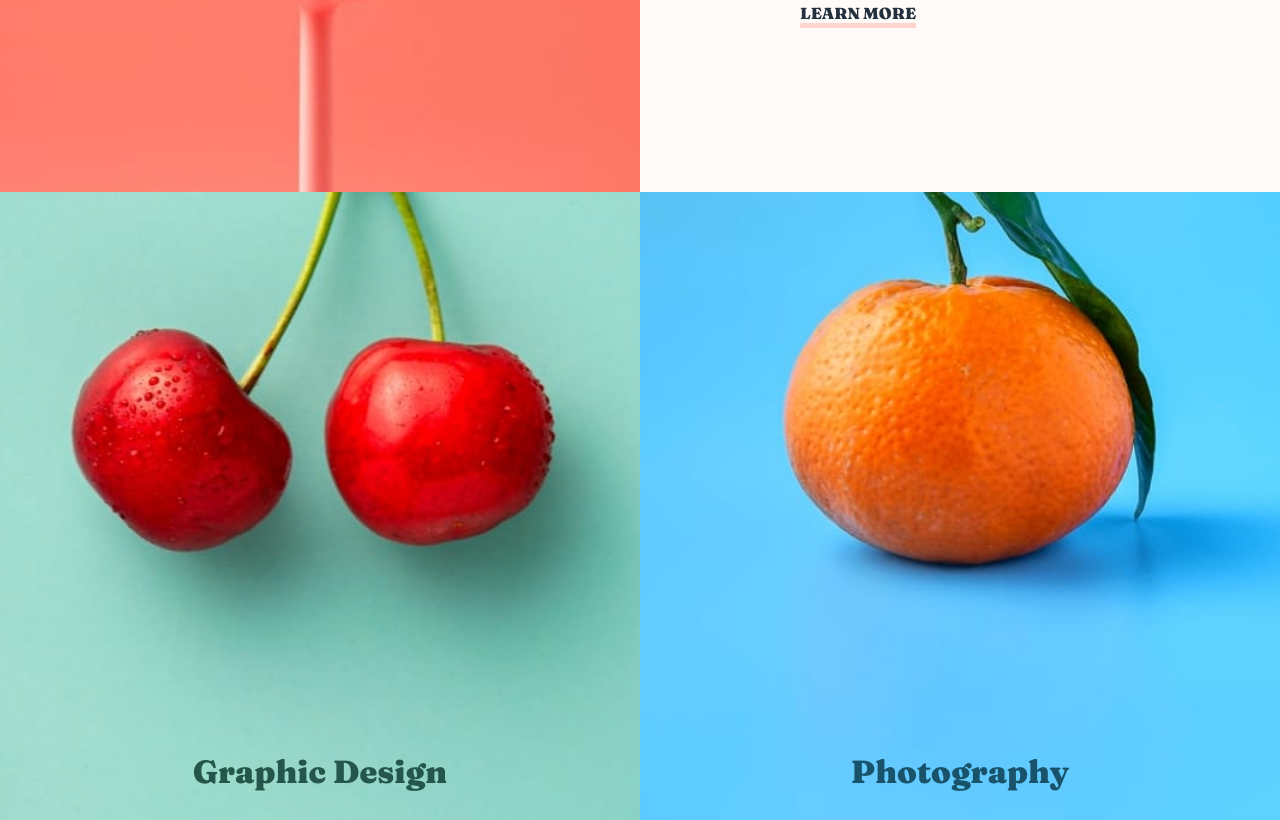
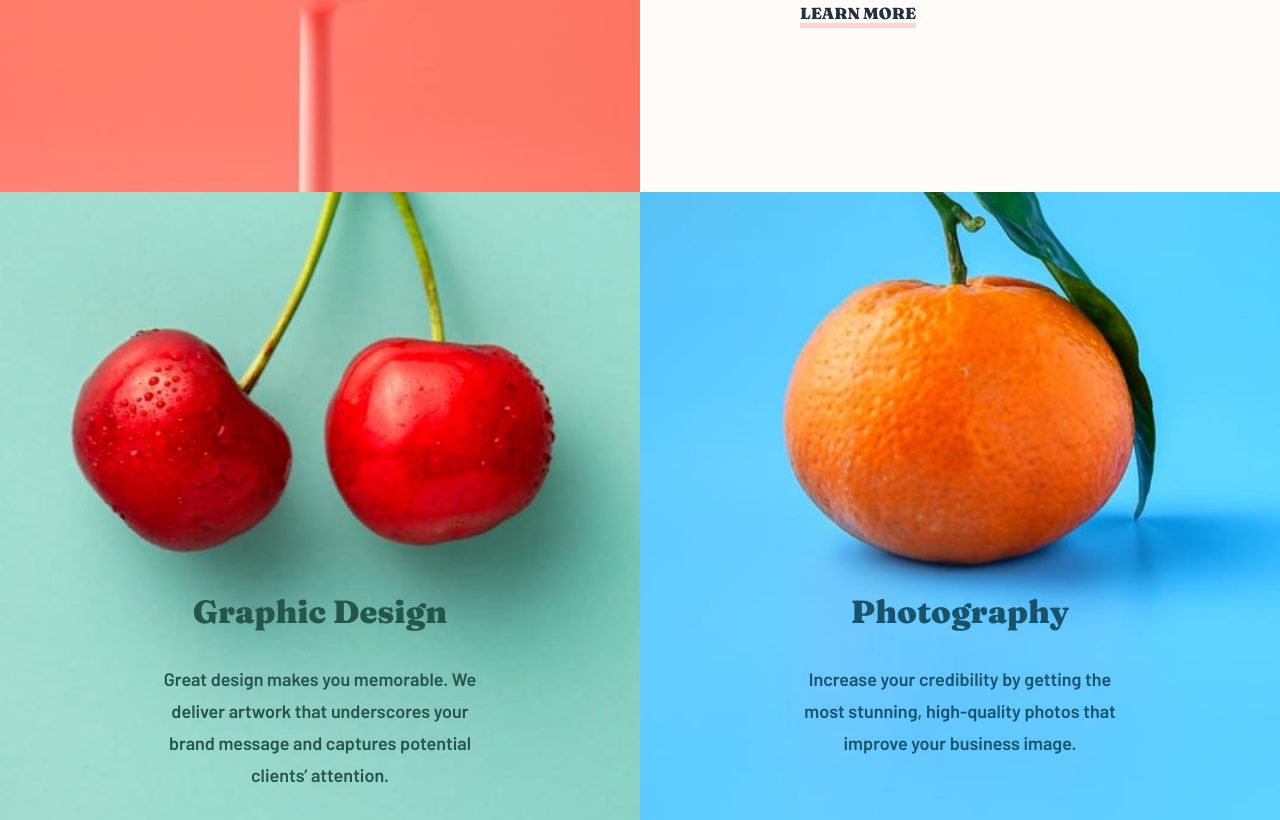
Before and after one commit to bbnos202/Sunnyside-agency-landing-page, a plain HTML site: page index.html in a window 1280 px wide. Shown: the part 2048-2868 px from the top of the page. Drawn offline with Linux system fonts and the light colour scheme.

Commit message:
Update style.css

```diff
--- a/style.css
+++ b/style.css
@@ -174,7 +174,7 @@ body {
     background-repeat: no-repeat;
     background-size: cover;
     background-position: center;
-    padding: 35rem 10rem 0 10rem;
+    padding: 25rem 10rem 0 10rem;
 }
 
 .graphic {
```
